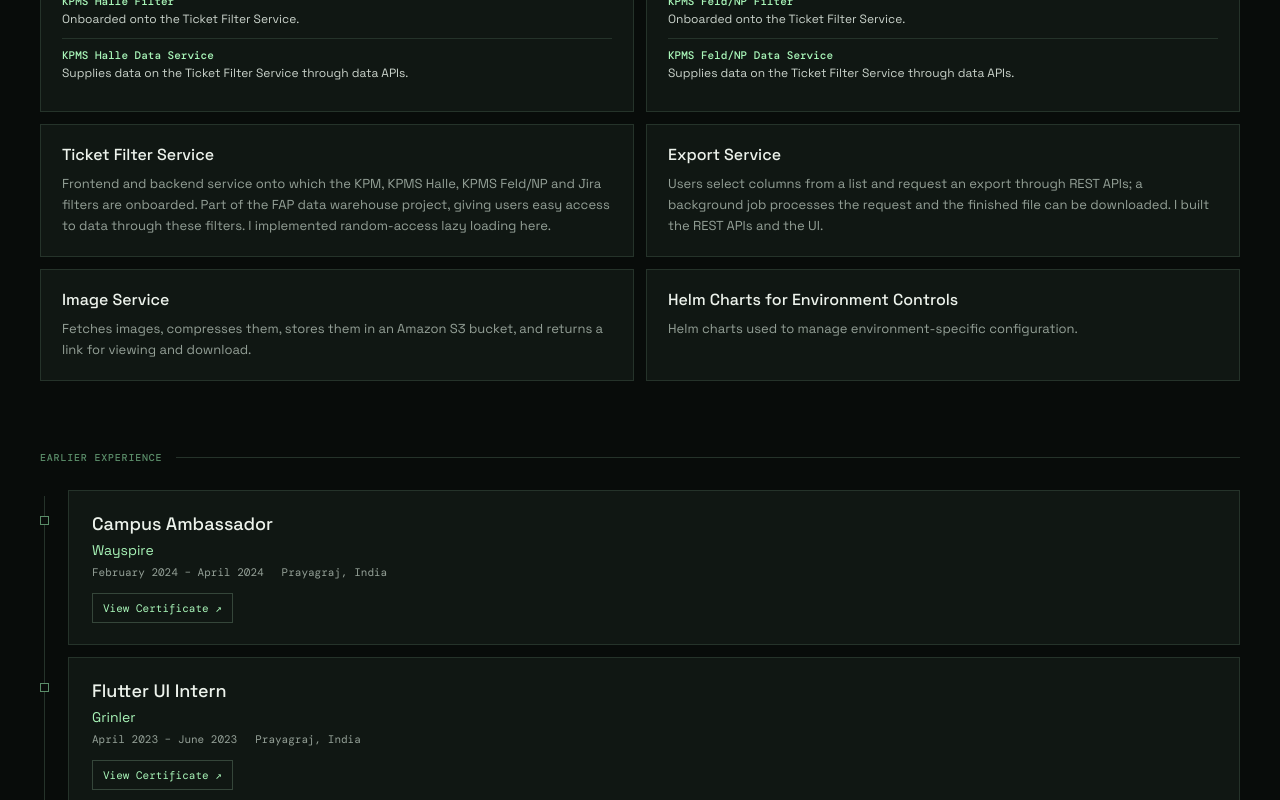
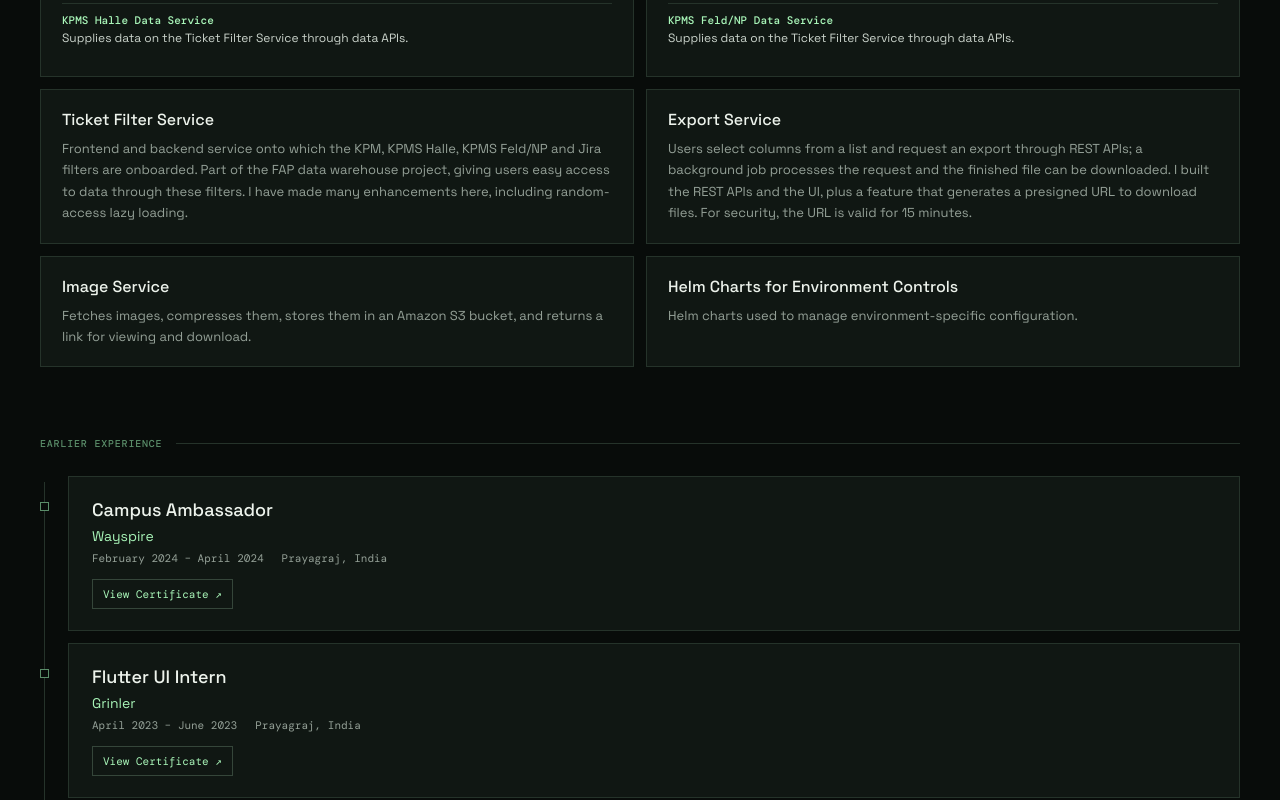
Before and after one commit to mukulpandey2866/Full-Stack-Portfolio, a React (Vite) app: page / in a window 1280 px wide. Shown: the part 3880-4680 px from the top of the page. Built offline with nearby package versions, Linux system fonts and the light colour scheme.

Commit message:
more certificates added

```diff
--- a/src/data.ts
+++ b/src/data.ts
@@ -72,8 +72,8 @@ export const experience = {
         { name: 'KPMS Feld/NP Data Service', description: 'Supplies data on the Ticket Filter Service through data APIs.' },
       ],
     },
-    { name: 'Ticket Filter Service', description: 'Frontend and backend service onto which the KPM, KPMS Halle, KPMS Feld/NP and Jira filters are onboarded. Part of the FAP data warehouse project, giving users easy access to data through these filters. I implemented random-access lazy loading here.' },
-    { name: 'Export Service', description: 'Users select columns from a list and request an export through REST APIs; a background job processes the request and the finished file can be downloaded. I built the REST APIs and the UI.' },
+    { name: 'Ticket Filter Service', description: 'Frontend and backend service onto which the KPM, KPMS Halle, KPMS Feld/NP and Jira filters are onboarded. Part of the FAP data warehouse project, giving users easy access to data through these filters. I have made many enhancements here, including random-access lazy loading.' },
+    { name: 'Export Service', description: 'Users select columns from a list and request an export through REST APIs; a background job processes the request and the finished file can be downloaded. I built the REST APIs and the UI, plus a feature that generates a presigned URL to download files. For security, the URL is valid for 15 minutes.' },
     { name: 'Image Service', description: 'Fetches images, compresses them, stores them in an Amazon S3 bucket, and returns a link for viewing and download.' },
     { name: 'Helm Charts for Environment Controls', description: 'Helm charts used to manage environment-specific configuration.' },
   ] as WorkProject[],
@@ -157,7 +157,7 @@ export const projects: Project[] = [
     description: 'A deep learning system for detecting plant diseases, built with a CNN and EfficientNetB0 and tuned through parameter tuning.',
     contribution: ['Reported accuracy: 99.86%.'],
     stack: ['Python', 'Streamlit', 'CNN', 'EfficientNetB0', 'Parameter tuning'],
-    links: [{ label: 'Google Colab notebook', href: 'https://drive.google.com/file/d/1ydD2Ks--TII4MKyUCpvdDUix55JOpqVp/view?usp=drive_link' }],
+    links: [{ label: 'Download Model', href: 'https://drive.google.com/file/d/1ydD2Ks--TII4MKyUCpvdDUix55JOpqVp/view?usp=drive_link' }],
   },
   {
     id: 'cancer-house-price-prediction',
@@ -186,7 +186,7 @@ export const projects: Project[] = [
     kind: 'Personal project · Power BI report',
     status: 'Completed',
     description: 'A Power BI report and dashboard covering sales and customer data.',
-    stack: ['Power BI'],
+    stack: ['Power BI', 'Data Visualization', 'DAX', 'Power Query', 'Data Integration', 'ETL', 'Table Joins', 'Data Modeling', 'Power BI Report Embedding', 'Data Validation'],
     links: [{ label: 'Power BI report', href: 'https://app.powerbi.com/groups/me/reports/4a257df0-24b2-478f-ad7e-45a3dca6dc23/f0ecdf3c8be5640c8282?experience=power-bi' }],
   },
 ]
@@ -208,7 +208,7 @@ export type Credential = {
 // Only add fields (issuer, dates) that are confirmed by the source.
 export const certifications: Credential[] = [
   { name: 'AWS Certified in Blu Age L2 Certification', verificationUrl: 'https://drive.google.com/file/d/1Rh3ICUqMXWlc_rt6GHbsdwnol-H8sUW3/view' },
-  { name: 'Google Cloud Certified Professional Data Engineer', verificationUrl: 'https://www.coursera.org/account/accomplishments/specialization/certificate/87Q7UY4V4NYV' },
+  { name: 'Google Cloud Certified Professional Data Engineer (coursera)', verificationUrl: 'https://www.coursera.org/account/accomplishments/specialization/certificate/87Q7UY4V4NYV' },
   { name: 'NASSCOM Certified in Fundamentals of Digital Marketing Using Social Media Platforms', verificationUrl: 'https://drive.google.com/file/d/1-5J8Cz32wQ6X-ecieNNL3S1K_avG_OFI/view' },
 ]
 
@@ -224,6 +224,7 @@ export const achievements: Achievement[] = [
   { title: 'Innovation Award — VWGDS', results: ['For the development of API Helper'], evidenceUrl: 'https://drive.google.com/file/d/1HfWuTpzELSo-gh6hs653yyY4VfKgs9m5/view' },
   { title: 'Winner — NOVATHON 2022', evidenceUrl: 'https://drive.google.com/file/d/1IdctXVUk422iDy05ZkkKrC-KWIOlors4/view' },
   { title: 'GATE 2024', results: ['Data Science and Artificial Intelligence (DA) — Rank 5322', 'Computer Science and Information Technology (CS/IT) — Rank 10246'], evidenceUrl: 'https://drive.google.com/file/d/1a3dgsItWo2omNc8EKGDVelr_ZGoYEn0-/view' },
+  { title: 'GATE 2026', results: ['Data Science and Artificial Intelligence (DA) — Rank 6110', 'Computer Science and Information Technology (CS/IT) — Rank 8074'], evidenceUrl: 'https://drive.google.com/file/d/1ypVKrH6SaGLCoxFY1-uMW2792kaPdJFI/view?usp=drivesdk' },
   { title: 'Google ML Bootcamp India', evidenceUrl: 'https://drive.google.com/file/d/16zuGEn-53y4HBx7IUXabhr5e42PzYz7E/view' },
   { title: 'Grand Finalist — Smart India Hackathon 2022', evidenceUrl: 'https://drive.google.com/file/d/1jTmHpHtKB23AjQhp8mrmFGeTmKSDL-ya/view' },
   { title: 'Top 10 Finalist — HackCBS 5.0', evidenceUrl: 'https://drive.google.com/file/d/12KT1L6fhnE2kqpO6JsBxHYtLMmMfRMkZ/view' },
```
Also changed, not shown: src/App.tsx (+1 -3 lines).
